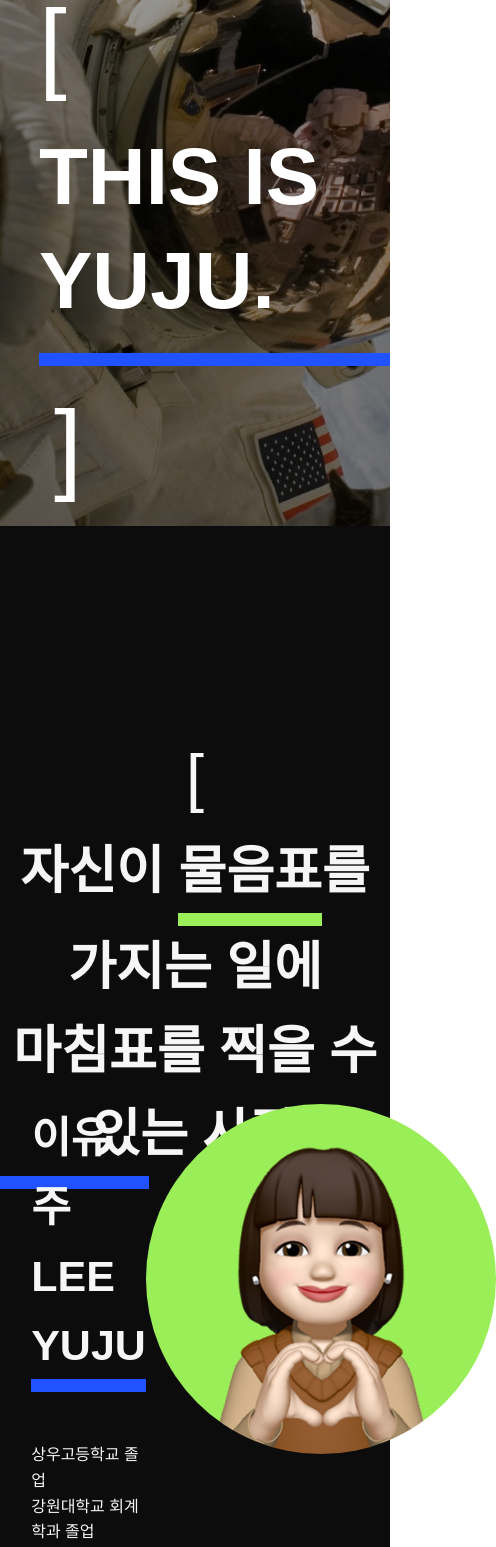
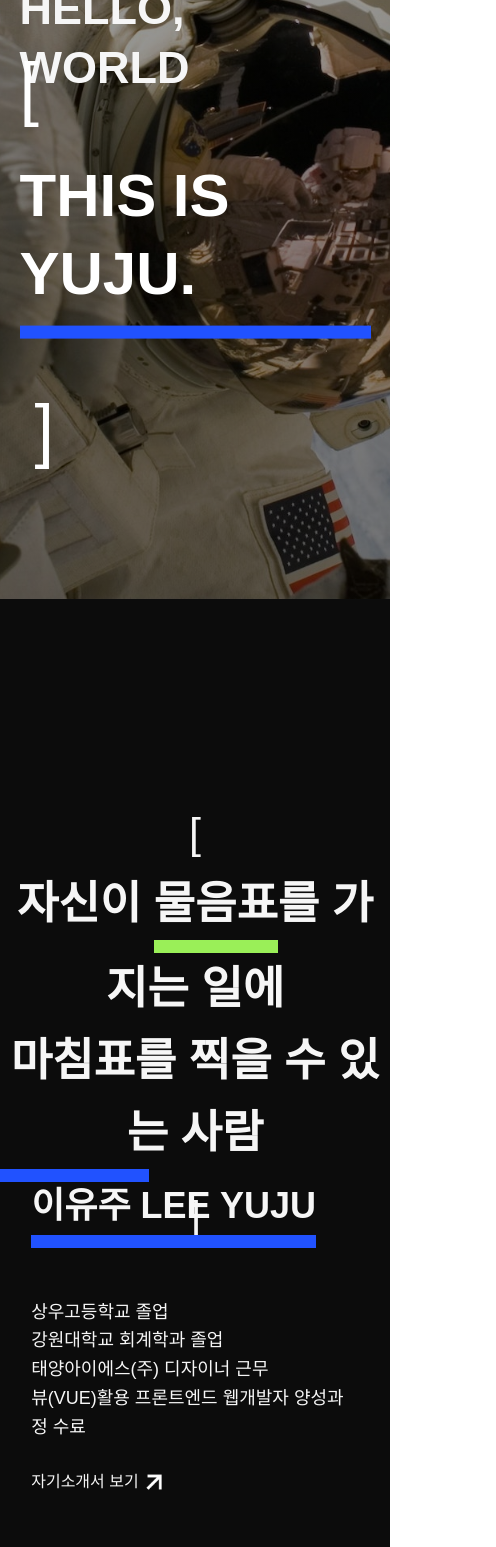
Before and after one commit to ujumango/yujuportfolio, a Vue app: page / in a window 390 px wide. Shown: the part 420-1967 px from the top of the page, 496 px wide, since content can reach past the window. Built offline with nearby package versions, Linux system fonts and the light colour scheme.

Commit message:
23-02-02 반응형 작업

```diff
--- a/public/common.css
+++ b/public/common.css
@@ -112,11 +112,26 @@ a{
     font-size: 20px;
   }
   p{
-    font-size: 16px;
-    font-weight: 400;
+
+
+}
+
+
+@media (max-width : 800px) {
+  .h1txt {
+    font-size: 43px;
   }
-  .underbar_box h1{
-    font-size: 60px;
+  h1 {
+    font-size: 45px;
+  }
+  h2 {
+    font-size : 36px
+  }
+  h3 {
+    font-size: 24px;
+  }
+  h4{
+    font-size: 18px;
   }
 
 }
--- a/src/components/about.vue
+++ b/src/components/about.vue
@@ -39,10 +39,10 @@
         </div>
     <div id="about_sec3" class="sWrap">
       <div class="sec3_circle">
-      <div  data-aos="fade-up" data-aos-delay="10"  data-aos-duration="500"></div>
-      <div  data-aos="fade-up" data-aos-delay="30"  data-aos-duration="800"></div>
-      <div  data-aos="fade-up" data-aos-delay="50"  data-aos-duration="1000"></div>
-      <div  data-aos="fade-up" data-aos-delay="70"  data-aos-duration="1200"></div>
+      <div  data-aos="fade-up"   data-aos-duration="200"></div>
+      <div  data-aos="fade-up"   data-aos-duration="300"></div>
+      <div  data-aos="fade-up"   data-aos-duration="500"></div>
+      <div  data-aos="fade-up"   data-aos-duration="800"></div>
       </div>
     <div class="sec3_cont">
       <div class="sec3_coding" data-aos="fade-up" data-aos-delay="50"  data-aos-duration="1200">
@@ -717,8 +717,15 @@ animation-fill-mode: forwards;
   padding-right: 8%;
   padding-left:8%;
   padding-bottom:10%;
+  flex-direction: column;
+}
+.sec2_right{
+  width:100%;
+  display:flex;
+  justify-content:center;
+  padding-top:20%;
+}
 
-}
 #about .sec2_more{
   width: 40%;
   background-size: 18px auto;
@@ -726,4 +733,36 @@ animation-fill-mode: forwards;
 }
 }
 
+@media (max-width : 800px) {
+
+  #about #about_sec2{
+    padding-bottom: 15%;
+  }
+  #about #about_sec3{
+    padding-bottom: 22%;
+  }
+  #about .sec3_cont{
+    flex-direction:column;
+    gap:10%;
+  }
+  #about .sec3_coding{
+    width:100%;
+  }
+  #about .sec3_coding ul{
+    padding-top: 3%;
+  }
+  #about .sec3_design{
+    width:100%;
+    padding-top: 20%;
+  }
+    #about .sec3_design ul{
+    padding-top: 3%;
+  }
+ .sec3_circle div:last-child{
+    width: 150px;
+    height: 150px;
+  }
+
+}
+
 </style>
--- a/src/components/contact.vue
+++ b/src/components/contact.vue
@@ -85,7 +85,8 @@ export default {
   height: auto;
   /* background-color: #F6F6F6; */
   transition: all 0.5s;
-      padding-top: 1%;
+      padding-top: 3%;
+      padding-bottom: 2%;
       transform: translateY(-20px);
 }
 #contact.active{
@@ -252,6 +253,10 @@ display: inline-block;
   .contact_bottom{
     padding-top: 5%;
   }
+  #contact .contact_prof_img{
+    width:300px;
+    height:300px;
+  }
   }
 
 </style>
--- a/src/components/headerV.vue
+++ b/src/components/headerV.vue
@@ -5,7 +5,7 @@
       <span class="hamberger"></span>
       <span class="hamberger"></span>
       </div>
-    <!-- <div class="gnbBg"></div> -->
+    <div class="gnbBg" :class="{ active : subMenu }"></div>
     <!-- 나중에 다시 살려야 함!! 배경!! -->
     <div :class="{ active : subMenu }" class="gnbWrap">
 
@@ -167,7 +167,7 @@ nav .gnbSide ul>li{
 }
 
 nav.darkmode .gnbSide, .contDark.gnbSide{
-  background-color: #F6F6F6;
+  background-color: #efefef;
   box-shadow: -1px 0px 15px 0px #0C0C0C60;
 }
 nav.darkmode .gnbSide ul, .contDark.gnbSide ul{
@@ -228,4 +228,13 @@ nav .gnbSide{
   height: 8px;
   }
 }
+@media (max-width : 900px) {
+  nav .gnbSide{
+        width: 40%;
+  }
+  nav .gnbSide ul>li{
+    font-size: 28px;
+    padding: 10px 0;
+  }
+}
 </style>
--- a/src/components/intro.vue
+++ b/src/components/intro.vue
@@ -144,7 +144,7 @@ setInterval(blink, 500) //blink 함수를 0.5초마다 실행
   content:"|";
   display: block;
   width: 0px; height: 100%;
-  background-color: #fff;
+  background-color: #F6F6F6;
 }
 .text.active::after{
   display: none;
@@ -153,16 +153,34 @@ setInterval(blink, 500) //blink 함수를 0.5초마다 실행
 
 @media (max-width : 1200px){
   .intro_wrap{
-       padding-top: 250px;
+       padding-top: 400px;
   }
   .underbar_box h1{
     font-size:80px;
   }
+  .underbar_box{
+    transform: translateY(-20%);
+  }
+  .underbar_box span{
+    font-size: 80px;
+  }
 }
 
 @media (max-width : 1000px){
-.intro_wrap{
+  .underbar_box h1{
+    font-size: 70px;
+  }
+  .underbar_box span{
+    font-size: 70px;
+  }
+}
 
+@media (max-width :800px) {
+  .intro_wrap{
+    padding: 400px 5% 0 5%;
+  }
+   .underbar_box h1{
+    font-size: 60px;
   }
 }
 </style>
--- a/src/components/project.vue
+++ b/src/components/project.vue
@@ -358,6 +358,9 @@ background-image: url(../assets/common/resumeBk.png);
   .project_wrap .pjt_right{
     width: 75%;
   }
+  .pjt_cont_txt{
+    gap: 20px;
+  }
 }
 
 @media (max-width : 1100px){
@@ -373,13 +376,27 @@ background-image: url(../assets/common/resumeBk.png);
 .pjt_cont_txt{
  padding: 20px;
 }
-..pjt_cont_txt .pjt_txt_left{
+.pjt_cont_txt .pjt_txt_left{
   padding-left: 0;
 }
 .pjt_cont_txt .pjt_txt_right{
   justify-content: unset;
   align-items:unset;
 }
+.pjt_cont_wrap .pjt_cont_txt{
+  padding: 20px;
+}
+}
+@media (max-width : 900px){
+.pjt_cont_txt .pjt_txt_right .pjt_btn{
+  width: 125px;
+}
+.btn_arrow{
+  background-size: 13px auto;
+background-position: bottom 50% right 30px;
+}
 }
 
+
+
 </style>
```
